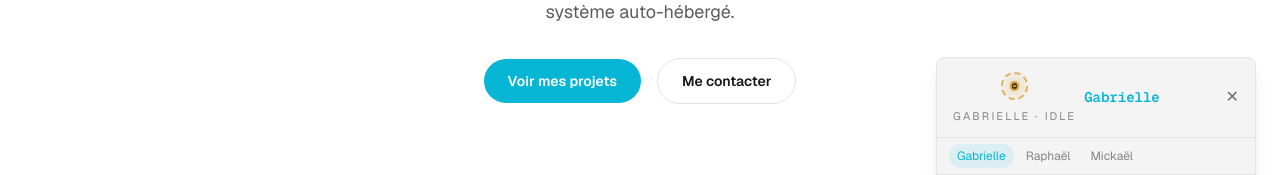
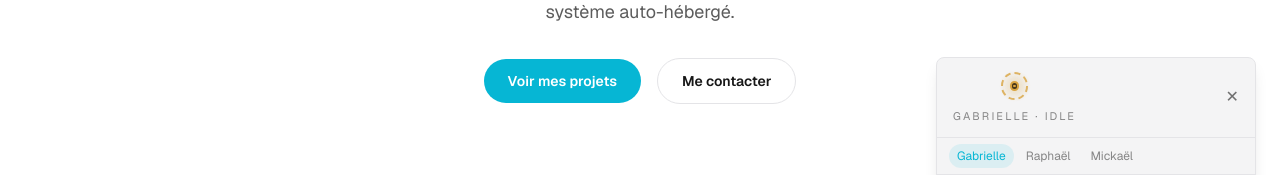
Before and after one commit to vh7383/hernandes.cloud, a Next.js app: page / in a window 1280 px wide. Shown: the part 267-442 px from the top of the page. Built offline with nearby package versions, Linux system fonts and the light colour scheme.

Commit message:
Chat : retire le nom en double dans l'en-tete (deja dans le label du HUD)

```diff
--- a/components/ChatWidget.tsx
+++ b/components/ChatWidget.tsx
@@ -104,12 +104,7 @@ export default function ChatWidget() {
       {open && (
         <div className="mb-3 flex h-96 w-80 flex-col rounded-lg border border-border bg-surface shadow-lg">
           <div className="flex items-center justify-between border-b border-border px-4 py-3">
-            <span className="flex items-center gap-2">
-              <PersonaHUD persona={activePersona} etat={etat} size={32} showLabel />
-              <span className="font-mono text-sm font-semibold text-brand">
-                {PERSONA_NAMES[activePersona]}
-              </span>
-            </span>
+            <PersonaHUD persona={activePersona} etat={etat} size={32} showLabel />
             <button
               type="button"
               onClick={() => setOpen(false)}
```
